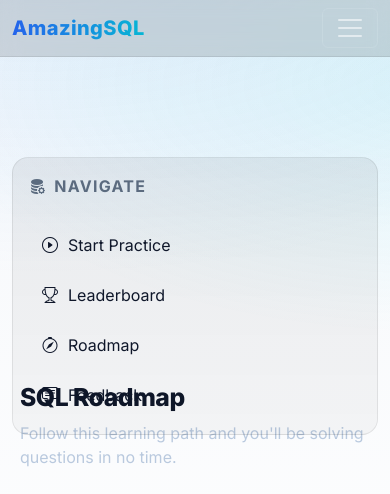
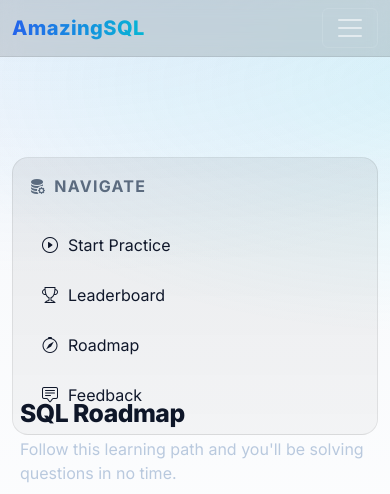
Before and after one commit to bowale-os/AmazingSQL, a Flask app: page /roadmap in a window 390 px wide. Shown: the top 494 px of the page. Run offline with Flask 3, Linux system fonts and the light colour scheme; the visitor is signed in with stand-in values (Sample User, id 1); parts of the project's set-up code (start-up, migrations or seed data) failed here and were passed over.

Commit message:
margin for sidebar on smaller screens

```diff
--- a/static/app.css
+++ b/static/app.css
@@ -190,6 +190,7 @@ body {
 }
 @media (max-width: 991px) {
   .layout { grid-template-columns: 1fr; }
+  .app-sidebar { margin-bottom: 16px; }
 }
 
 .app-sidebar {
```
